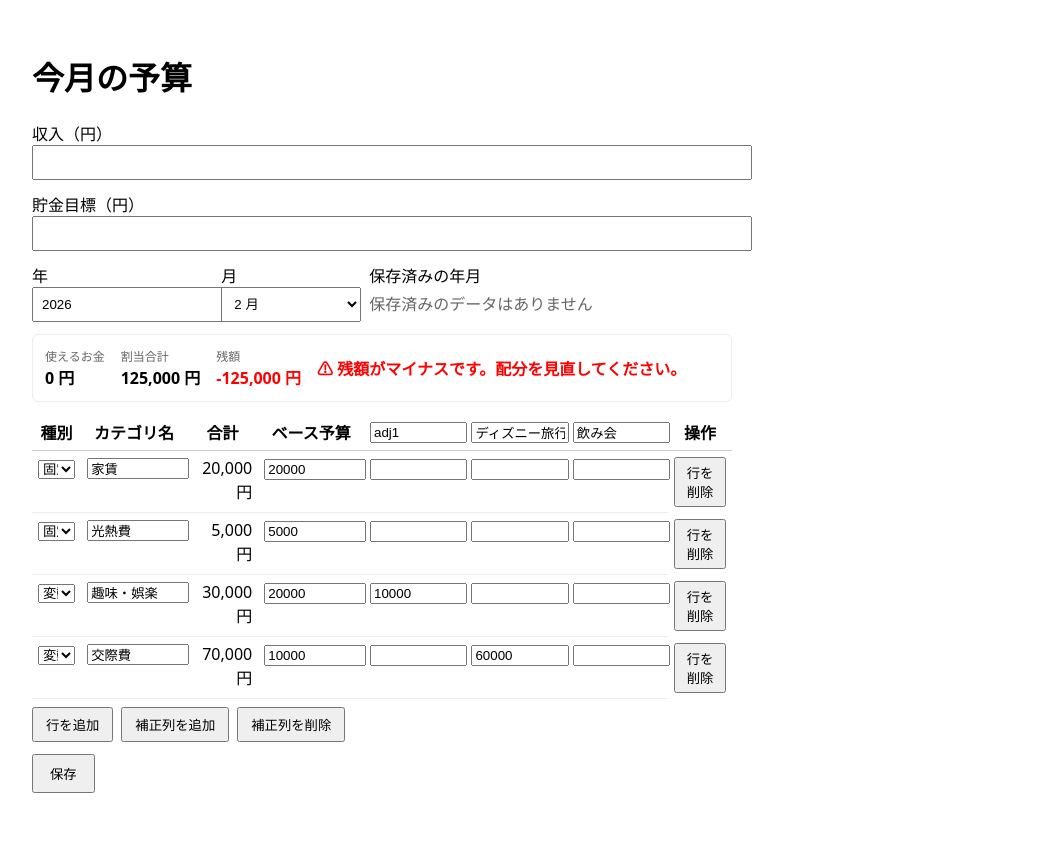
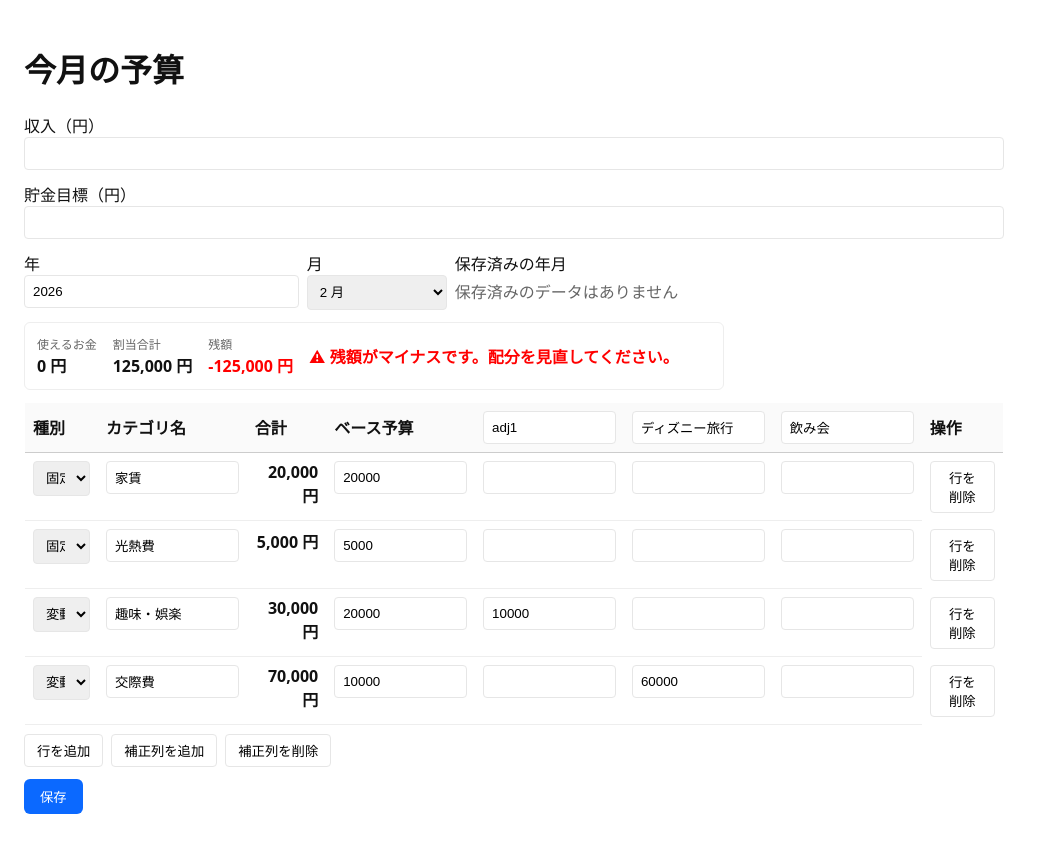
Before and after one commit to kannna5296/monthly-budgets, a Next.js app: page / in a window 1280 px wide. Shown: the whole page, without its empty margins (0-1043 px from the left). Built offline with nearby package versions, Linux system fonts and the light colour scheme.

Commit message:
形式追加

```diff
--- /dev/null
+++ b/pages/_app.tsx
@@ -0,0 +1,6 @@
+import '../styles/global.css';
+import type { AppProps } from 'next/app';
+
+export default function App({ Component, pageProps }: AppProps) {
+  return <Component {...pageProps} />;
+}
--- a/pages/index.tsx
+++ b/pages/index.tsx
@@ -1,4 +1,5 @@
 import React, { useState, useEffect } from 'react';
+import styles from '../styles/Table.module.css';
 
 const Home: React.FC = () => {
   const [income, setIncome] = useState<string>('');
@@ -341,9 +342,9 @@ const Home: React.FC = () => {
   };
 
   return (
-    <main style={{ padding: 24, fontFamily: 'system-ui, sans-serif' }}>
+    <main className={styles.main}>
       <h1>今月の予算</h1>
-      <form onSubmit={onSubmit} style={{ maxWidth: 700 }}>
+      <form onSubmit={onSubmit} className={styles.form}>
         <div style={{ marginBottom: 12 }}>
           <label>収入（円）</label>
           <br />
@@ -351,7 +352,7 @@ const Home: React.FC = () => {
             value={income}
             onChange={(e) => setIncome(e.target.value)}
             inputMode="numeric"
-            style={{ width: '100%', padding: 8 }}
+            className={styles.input}
           />
         </div>
 
@@ -362,7 +363,7 @@ const Home: React.FC = () => {
             value={savings}
             onChange={(e) => setSavings(e.target.value)}
             inputMode="numeric"
-            style={{ width: '100%', padding: 8 }}
+            className={styles.input}
           />
         </div>
 
@@ -370,12 +371,12 @@ const Home: React.FC = () => {
           <div style={{ flex: 1 }}>
             <label>年</label>
             <br />
-            <input value={year} onChange={(e) => setYear(e.target.value)} inputMode="numeric" style={{ width: '100%', padding: 8 }} />
+            <input value={year} onChange={(e) => setYear(e.target.value)} inputMode="numeric" className={styles.input} />
           </div>
           <div style={{ width: 140 }}>
             <label>月</label>
             <br />
-            <select value={month} onChange={(e) => setMonth(e.target.value)} style={{ width: '100%', padding: 8 }}>
+            <select value={month} onChange={(e) => setMonth(e.target.value)} className={styles.input}>
               {Array.from({ length: 12 }, (_, i) => i + 1).map((m) => (
                 <option key={m} value={String(m)}>{m} 月</option>
               ))}
@@ -396,7 +397,7 @@ const Home: React.FC = () => {
                       setMonth(String(s.month));
                       loadMonth(s.year, s.month);
                     }}
-                    style={{ padding: '6px 10px' }}
+                    className={styles.smallButton}
                   >
                     {s.year}年{s.month}月
                   </button>
@@ -450,24 +451,24 @@ const Home: React.FC = () => {
         </div>
 
         <div style={{ marginBottom: 12 }}>
-          <div style={{ overflowX: 'auto', marginTop: 8 }}>
-            <table style={{ width: '100%', borderCollapse: 'collapse' }}>
+          <div className={styles.tableContainer}>
+            <table className={styles.table}>
               <thead>
                 <tr>
-                  <th style={{ borderBottom: '1px solid #ccc', padding: 6 }}>種別</th>
-                  <th style={{ borderBottom: '1px solid #ccc', padding: 6 }}>カテゴリ名</th>
-                  <th style={{ borderBottom: '1px solid #ccc', padding: 6 }}>合計</th>
-                  <th style={{ borderBottom: '1px solid #ccc', padding: 6 }}>ベース予算</th>
+                  <th className={styles.th}>種別</th>
+                  <th className={styles.th}>カテゴリ名</th>
+                  <th className={styles.th}>合計</th>
+                  <th className={styles.th}>ベース予算</th>
                   {adjLabels.map((label, i) => (
-                    <th key={i} style={{ borderBottom: '1px solid #ccc', padding: 6 }}>
+                    <th key={i} className={styles.th}>
                       <input
                         value={label}
                         onChange={(e) => updateAdjLabel(i, e.target.value)}
-                        style={{ width: '100%' }}
+                        className={styles.input}
                       />
                     </th>
                   ))}
-                  <th style={{ borderBottom: '1px solid #ccc', padding: 6 }}>操作</th>
+                  <th className={styles.th}>操作</th>
                 </tr>
               </thead>
               <tbody>
@@ -479,20 +480,20 @@ const Home: React.FC = () => {
                       if (ci === 1) {
                         return (
                           <React.Fragment key={`cell-${ri}-${ci}`}>
-                            <td style={{ padding: 6, borderBottom: '1px solid #eee', verticalAlign: 'top' }}>
+                            <td className={styles.td}>
                               <div>
                                 <input
                                   type="text"
                                   value={cell}
                                   onChange={(e) => updateCell(ri, ci, e.target.value)}
-                                  style={{ width: '100%', border: err ? '1px solid red' : undefined }}
+                                  className={err ? `${styles.input} ${styles.inputError}` : styles.input}
                                 />
                                 {err ? (
-                                  <div style={{ color: 'red', fontSize: 12, marginTop: 4 }}>{err}</div>
+                                  <div className={styles.dangerText} style={{ fontSize: 12, marginTop: 4 }}>{err}</div>
                                 ) : null}
                               </div>
                             </td>
-                            <td style={{ padding: 6, borderBottom: '1px solid #eee', verticalAlign: 'top', textAlign: 'right' }} aria-label={(() => {
+                            <td className={`${styles.td} ${styles.totalCell}`} aria-label={(() => {
                               const baseRaw = row[2];
                               if (baseRaw === undefined || baseRaw === '') return '';
                               const baseNum = Number(baseRaw);
@@ -528,13 +529,13 @@ const Home: React.FC = () => {
                       }
                       // for other cells render normally
                       return (
-                        <td key={ci} style={{ padding: 6, borderBottom: '1px solid #eee', verticalAlign: 'top' }}>
+                        <td key={ci} className={styles.td}>
                           <div>
                             {ci === 0 ? (
                               <select
                                 value={cell}
                                 onChange={(e) => updateCell(ri, ci, e.target.value)}
-                                style={{ width: '100%', border: err ? '1px solid red' : undefined }}
+                                className={err ? `${styles.input} ${styles.inputError}` : styles.input}
                               >
                                 <option value="固定費">固定費</option>
                                 <option value="変動費">変動費</option>
@@ -545,19 +546,19 @@ const Home: React.FC = () => {
                                 inputMode={ci === 2 || ci >= 3 ? 'numeric' : undefined}
                                 value={cell}
                                 onChange={(e) => updateCell(ri, ci, e.target.value)}
-                                style={{ width: '100%', border: err ? '1px solid red' : undefined }}
+                                className={err ? `${styles.input} ${styles.inputError}` : styles.input}
                               />
                             )}
                             {err ? (
-                              <div style={{ color: 'red', fontSize: 12, marginTop: 4 }}>{err}</div>
+                              <div className={styles.dangerText} style={{ fontSize: 12, marginTop: 4 }}>{err}</div>
                             ) : null}
                           </div>
                         </td>
                       );
                     })}
 
-                    <td style={{ padding: 6 }}>
-                      <button type="button" onClick={() => removeRow(ri)} style={{ padding: '4px 8px' }}>
+                    <td className={styles.actionCell}>
+                      <button type="button" onClick={() => removeRow(ri)} className={styles.smallButton}>
                         行を削除
                       </button>
                     </td>
@@ -568,17 +569,17 @@ const Home: React.FC = () => {
           </div>
 
           <div style={{ marginTop: 8, display: 'flex', gap: 8 }}>
-            <button type="button" onClick={addRow} style={{ padding: '6px 12px' }}>
+            <button type="button" onClick={addRow} className={styles.smallButton}>
               行を追加
             </button>
-            <button type="button" onClick={addAdjColumn} style={{ padding: '6px 12px' }}>
+            <button type="button" onClick={addAdjColumn} className={styles.smallButton}>
               補正列を追加
             </button>
             <button
               type="button"
               onClick={removeAdjColumn}
               disabled={adjLabels.length === 0}
-              style={{ padding: '6px 12px' }}
+              className={styles.smallButton}
             >
               補正列を削除
             </button>
@@ -586,11 +587,11 @@ const Home: React.FC = () => {
         </div>
 
         <div style={{ display: 'flex', gap: 8 }}>
-          <button type="submit" disabled={isSaveDisabled} style={{ padding: '8px 16px' }}>保存</button>
+          <button type="submit" disabled={isSaveDisabled} className={styles.primaryButton}>保存</button>
         </div>
       </form>
 
-      <div style={{ marginTop: 16 }}>{status}</div>
+      <div className={styles.status}>{status}</div>
     </main>
   );
 };
--- /dev/null
+++ b/styles/Table.module.css
@@ -0,0 +1,85 @@
+.main {
+  padding: 24px;
+}
+
+.form {
+  max-width: 980px;
+}
+
+.input {
+  width: 100%;
+  padding: 8px;
+  border: 1px solid var(--border);
+  border-radius: 4px;
+}
+
+.inputError {
+  border-color: var(--danger);
+}
+
+.tableContainer {
+  overflow-x: auto;
+  margin-top: 8px;
+  border: 1px solid transparent;
+}
+
+.table {
+  width: 100%;
+  border-collapse: collapse;
+  min-width: 720px;
+  /* keep columns readable on desktop */
+}
+
+.th {
+  border-bottom: 1px solid #ccc;
+  padding: 8px;
+  text-align: left;
+  background: #fafafa;
+  font-weight: 600;
+}
+
+.td {
+  padding: 8px;
+  border-bottom: 1px solid #eee;
+  vertical-align: top;
+}
+
+.totalCell {
+  text-align: right;
+  font-weight: 700;
+}
+
+.actionCell {
+  padding: 8px;
+}
+
+.smallButton {
+  padding: 6px 12px;
+  border-radius: 4px;
+  border: 1px solid var(--border);
+  background: white;
+}
+
+.primaryButton {
+  padding: 8px 16px;
+  border-radius: 6px;
+  border: none;
+  background: var(--accent);
+  color: white;
+}
+
+.dangerText {
+  color: var(--danger);
+  font-weight: 600;
+}
+
+.metaRow {
+  display: flex;
+  gap: 16px;
+  align-items: center;
+  flex-wrap: wrap;
+}
+
+.status {
+  margin-top: 16px;
+}
--- /dev/null
+++ b/styles/global.css
@@ -0,0 +1,41 @@
+/* Global styles for the app */
+:root {
+  --bg: #ffffff;
+  --muted: #666666;
+  --border: #e6e6e6;
+  --accent: #0b69ff;
+  --danger: #e14545;
+  --radius: 6px;
+}
+
+* {
+  box-sizing: border-box
+}
+
+html,
+body,
+#__next {
+  height: 100%
+}
+
+body {
+  margin: 0;
+  font-family: system-ui, -apple-system, 'Segoe UI', Roboto, 'Helvetica Neue', Arial;
+  background: var(--bg);
+  color: #111;
+  -webkit-font-smoothing: antialiased;
+}
+
+button {
+  cursor: pointer
+}
+
+/* basic utility */
+.visually-hidden {
+  position: absolute !important;
+  height: 1px;
+  width: 1px;
+  overflow: hidden;
+  clip: rect(1px, 1px, 1px, 1px);
+  white-space: nowrap
+}
```
